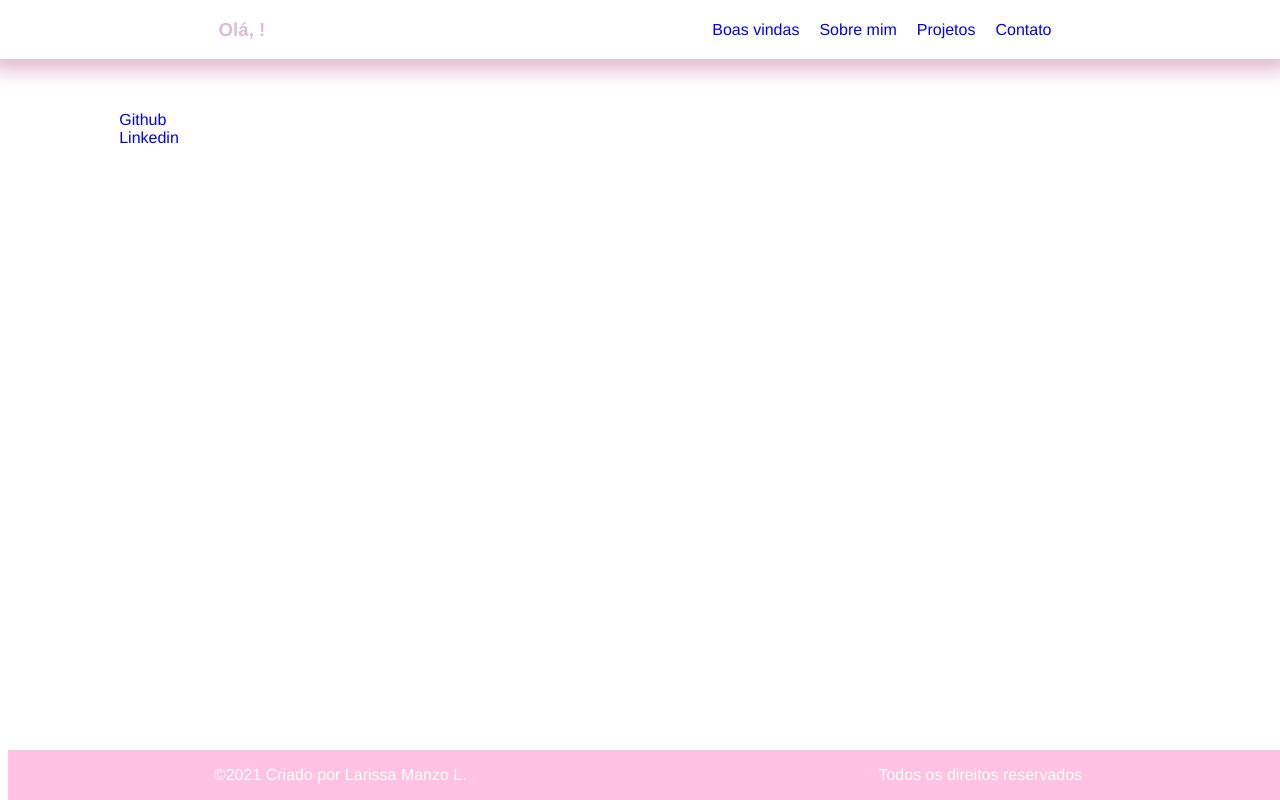
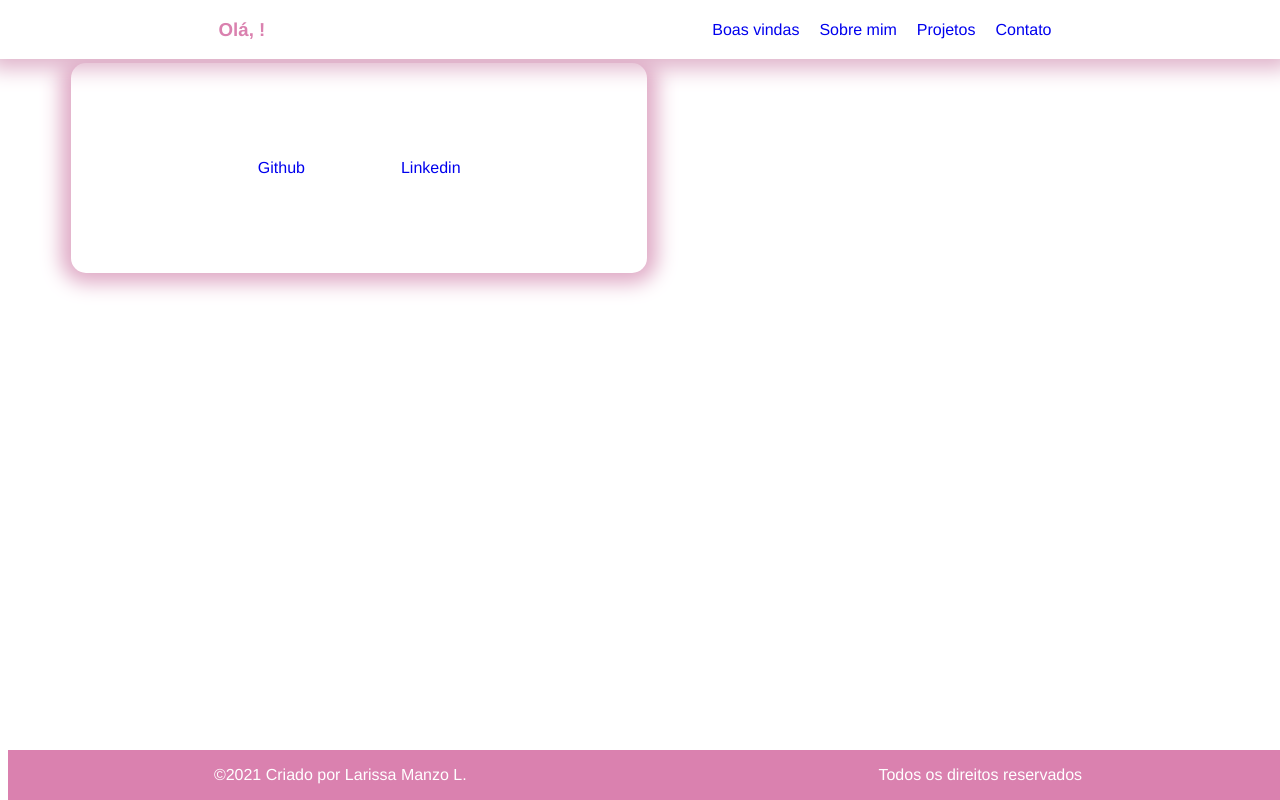
Before and after one commit to larymanzo/Portfolio, a React (Create React App) app: page /contato in a window 1280 px wide. Built offline with nearby package versions, Linux system fonts and the light colour scheme.

Commit message:
Alterações

```diff
--- a/src/css/cards.css
+++ b/src/css/cards.css
@@ -5,7 +5,7 @@ body {
 
 .welcome {
   border-radius: 15px;
-  color:thistle;
+  color:rgb(218, 129, 175);
   display: flex;
   flex-direction: column;
   justify-content: center;
@@ -25,3 +25,26 @@ body {
   box-shadow: 0px 0px 20px 10px rgb(223, 169, 197);
   border-radius: 15px;
 }
+
+/* link que foi visitado */
+a:visited {
+  text-decoration: none;
+  color: inherit;
+}
+
+/* mouse over */
+a:hover {
+  color: rgb(218, 17, 120);
+}
+
+.nav-contact {
+  display: flex;
+  flex-direction: row;
+  background-color: 248, 225, 237;
+  box-shadow: 0px 0px 20px 10px rgb(223, 169, 197);
+  border-radius: 15px;
+}
+
+.nav-contact a {
+  padding: 3rem;
+}
--- a/src/css/footer.css
+++ b/src/css/footer.css
@@ -1,5 +1,5 @@
 footer {
-  background-color:rgb(255, 194, 226);
+  background-color:rgb(218, 129, 175);
   bottom:0;
   color: white;
   display: flex;
--- a/src/css/header.css
+++ b/src/css/header.css
@@ -1,5 +1,5 @@
 .main-header {
-  color:thistle;
+  color:rgb(218, 129, 175);
   background-color: white;
   box-shadow: 0px 0px 20px 10px rgb(224, 180, 203);
   display: flex;
@@ -30,3 +30,14 @@ a {
   justify-content: space-between;
   padding: 10px;
 }
+
+/* link que foi visitado */
+.nav-bar-header a:visited {
+   text-decoration: none;
+   color: inherit;
+}
+
+/* mouse over */
+.nav-bar-header a:hover {
+   color: rgb(218, 17, 120);
+}
--- a/src/css/initial.css
+++ b/src/css/initial.css
@@ -2,14 +2,11 @@
   background-color: 248, 225, 237;
   border-radius: 15px;
   box-shadow: 0px 0px 20px 10px rgb(223, 169, 197);
-  color:thistle;
+  color: rgb(218, 129, 175);
   display: flex;
   justify-content: center;
   width: 30%;
-  padding: 3rem;
+  padding: 4rem;
   margin: auto;
+  margin-top: 10%;
 }
-
-.welcome-initial .section-initial {
-  align-content: center;
-}
--- a/src/pages/Contato.js
+++ b/src/pages/Contato.js
@@ -8,11 +8,11 @@ class Contato extends React.Component {
     return (
       <>
         <Header />
-        <section className="welcome">
-          <a href="//www.github.com/larymanzo" alt="github">
+        <section className="welcome nav-contact">
+          <a className="" href="//www.github.com/larymanzo" alt="github">
             Github
           </a>
-          <a href="//www.linkedin.com/in/larissa-manzo/" alt="github">
+          <a className="" href="//www.linkedin.com/in/larissa-manzo/" alt="github">
             Linkedin
           </a>
         </section>
```
